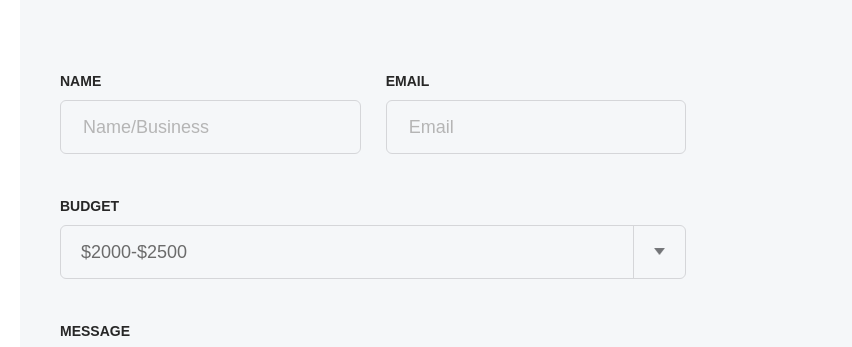
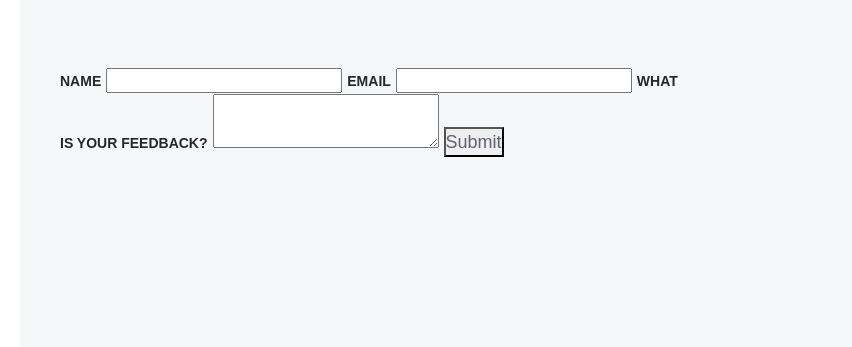
Before and after one commit to varcoenet/varcoe.net, an Astro site: page /contact in a window 1280 px wide. Shown: the part 477-824 px from the top of the page, 0-852 px from the left. Built offline with nearby package versions, Linux system fonts and the light colour scheme; Astro itself is replaced by a stand-in of ours; a web font is replaced by a local one.

Commit message:
Update contact.astro

```diff
--- a/src/pages/contact.astro
+++ b/src/pages/contact.astro
@@ -13,39 +13,30 @@ import WorkPreview from '../components/work-preview.astro';
                     <h1>Don't be shy,<br>talk to me.</h1>
                 </div>
 
-                <form name="contact-form" method="POST" data-netlify="true" onSubmit="submit" netlify>
-                    <div class="messages"></div>
-                    <div class="form controls">
-                        <div class="input-half form-group has-error has-danger">
-                            <label for="form_name">Name</label>
-                            <input type="text" id="form_name" name="name" value="" class="input" required="required" placeholder="Name/Business">
-                        </div>
 
-                        <div class="input-half form-group" style="float:right;">
-                            <label for="form_email">Email</label>
-                            <input id="form_email" type="email" name="email" value="" class="input" required="required" placeholder="Email">
-                        </div>
-
-                        <div class="input-full form-group">
-                            <label for="form_budgetl">Budget</label>
-                            <select class="select" id="form_budget" name="budget" value="" required="required">
-                                <option name="budget" value="$2000-2500" selected="selected">$2000-$2500</option>
-                                <option name="budget" value="$3000-5000">$3000-$5000</option>
-                                <option name="budget" value="$5000+">$5000+</option>
-                            </select>
-
-                        </div>
-
-                        <div class="input-full form-group">
-                            <label for="form_message">Message</label>
-                            <textarea id="form_message" name="message" required="required" class="textarea" placeholder="If you're requesting a quote please try to include as much information as possible about the project."></textarea>
-                        </div>
-
-                        <div class="input-full">
-                            <input type="submit" value="Send Now" class="button disabled">
-                        </div>
-                    </div>
-                </form>
+                <div class="feedback-form">
+                    <form
+                      netlify
+                      netlify-honeypot
+                      name="feedback"
+                      method="POST"
+                      action="/success"
+                    >
+                      <p class="hidden">
+                        <label>
+                          Don’t fill this out if you’re human: <input name="bot-field" />
+                        </label>
+                      </p>
+                      <input type="hidden" name="form-name" value="feedback" />
+                      <label for="name">Name</label>
+                      <input id="name" type="text" name="name" />
+                      <label for="email">Email</label>
+                      <input id="email" type="email" name="email" required />
+                      <label for="feedback">What is your feedback?</label>
+                      <textarea id="feedback" wrap="soft" name="feedback" required></textarea>
+                      <button type="submit">Submit</button>
+                    </form>
+                </div>
 
 
 
```
